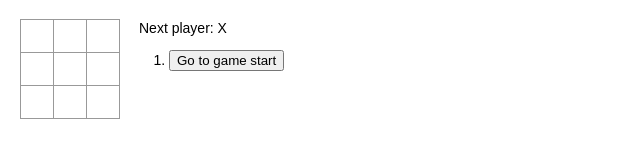
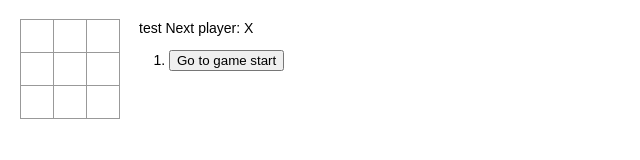
Before and after one commit to kenbantataki/matchmaker, a React (Create React App) app: page / in a window 1280 px wide. Shown: the top 160 px of the page, without its empty margins (0-640 px from the left). Built offline with nearby package versions, Linux system fonts and the light colour scheme.

Commit message:
update test

```diff
--- a/src/components/App.tsx
+++ b/src/components/App.tsx
@@ -41,7 +41,7 @@ function App() {
   const winner = calculateWinner(squares);
   const status = winner
     ? "Winner: " + winner
-    : "Next player: " + (xIsNext ? "X" : "O");
+    : "test Next player: " + (xIsNext ? "X" : "O");
   const moves = _history.map((step, move) => {
     const desc = move ? "Go to move #" + move : "Go to game start";
     return (
```
